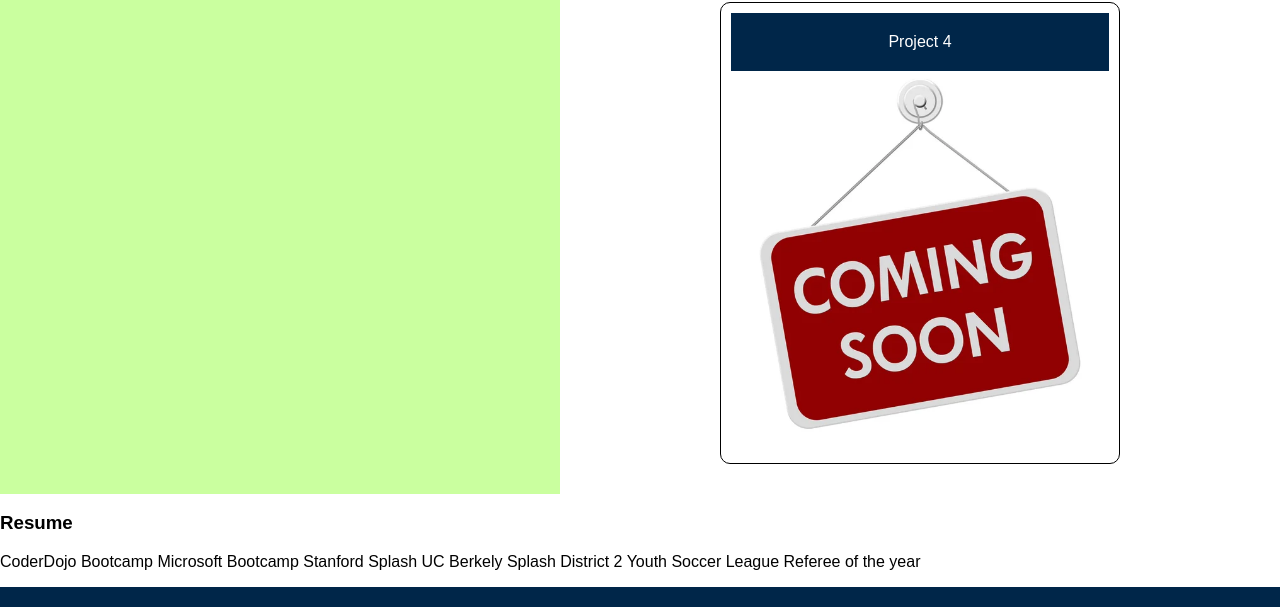
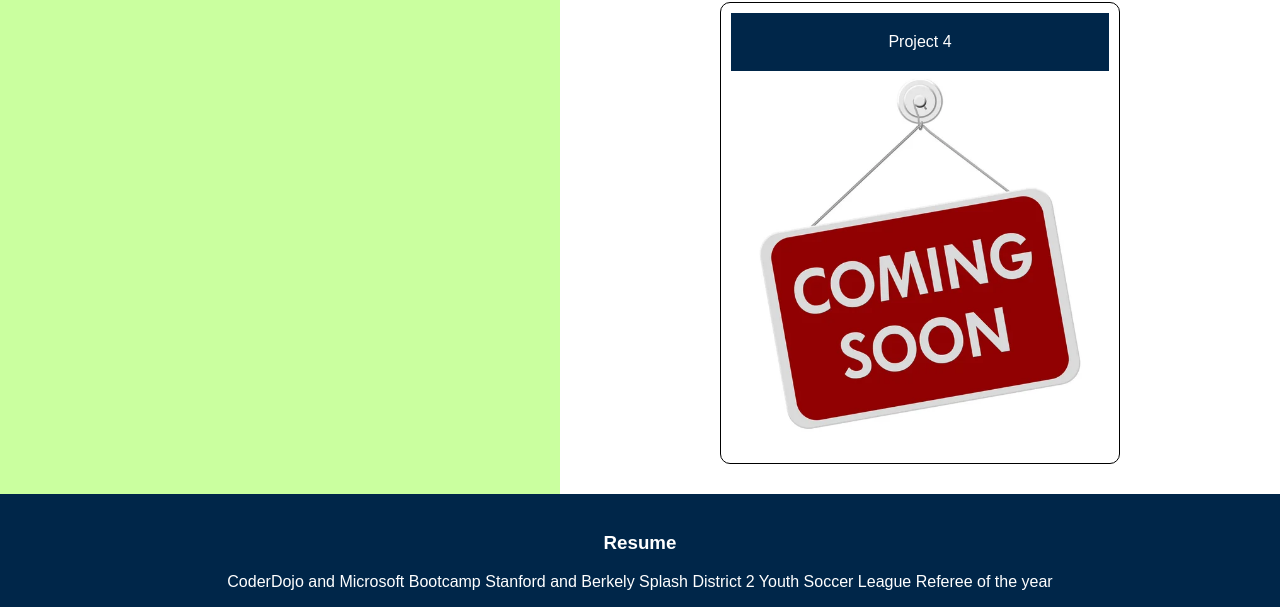
Before and after one commit to Popiuy/portfolio-2, a plain HTML site: page index.html in a window 1280 px wide. Shown: the part 1853-2460 px from the top of the page. Drawn offline with Linux system fonts and the light colour scheme.

Commit message:
changed resume

```diff
--- a/index.html
+++ b/index.html
@@ -61,20 +61,19 @@
           />
         </section>
       </div>
-      <section id="resume">
-        <h3>Resume</h3>
-        <p>
-          CoderDojo Bootcamp
-          Microsoft Bootcamp
-          Stanford Splash
-          UC Berkely Splash
-          District 2 Youth Soccer League Referee of the year
-        </p>
-      </section>
+
     </main>
 
     <!-- Footer -->
     <footer id="contact">
+      <section id="resume">
+        <h3>Resume</h3>
+        <p>
+          CoderDojo and Microsoft Bootcamp
+          Stanford and Berkely Splash
+          District 2 Youth Soccer League Referee of the year
+        </p>
+      </section>
       <h3>
         Contact Me
       </h3>
```
